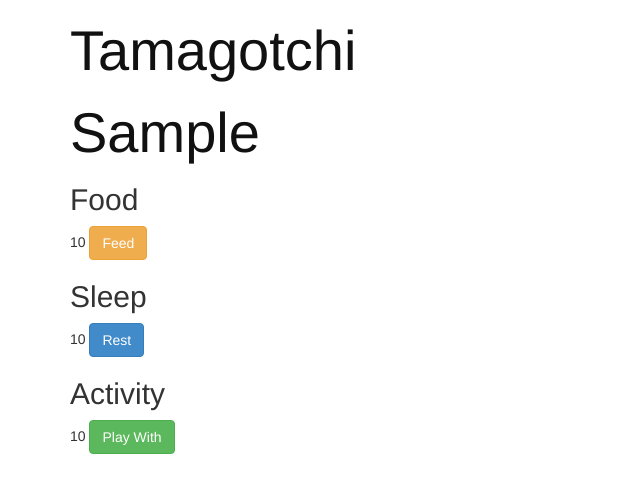
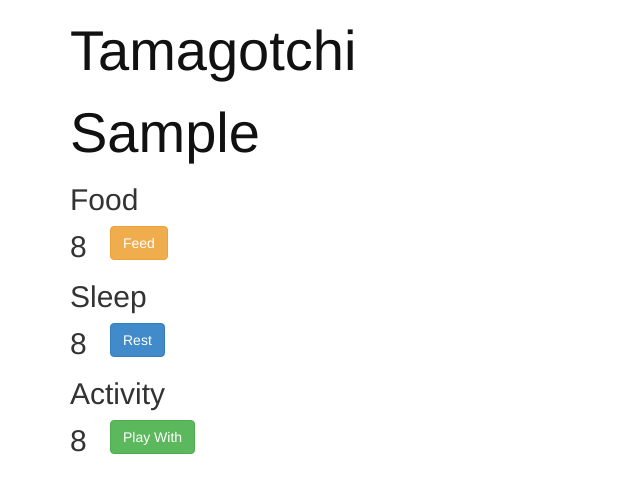
Before and after one commit to seann1/tamagotchi, a plain HTML site: page index.html in a window 1280 px wide. Both pictures are taken after typing "Sample" into the empty fields and a click on the button "Create My Pet!". Shown: the whole page, without its empty margins (0-640 px from the left). Drawn offline with Linux system fonts and the light colour scheme.

Commit message:
finished tamagotchi project

```diff
--- a/css/styles.css
+++ b/css/styles.css
@@ -8,3 +8,28 @@ input{
 #tom {
   display: none;
 }
+
+button {
+  display: inline;
+  margin: 20px;
+  margin-top: 0px;
+  margin-left: 40px;
+  border-style: solid;
+  border: 10px;
+  color: black;
+}
+
+#activityNum {
+  position: fixed;
+  font-size: 30px;
+}
+
+#sleepNum {
+  position: fixed;
+  font-size: 30px;
+}
+
+#foodNum {
+  position: fixed;
+  font-size: 30px;
+}
--- a/index.html
+++ b/index.html
@@ -23,19 +23,21 @@
           <div id="food">
             <h2>Food</h2>
             <span id="foodNum"></span>
-            <button type="feed" class="btn btn-warning">Feed</button>
+            <button type="feed" id="feed" class="btn btn-warning">Feed</button>
           </div>
           <div id="sleep">
             <h2>Sleep</h2>
             <span id="sleepNum"></span>
-            <button type="sleep" class="btn btn-primary">Rest</button>
+            <button type="sleep" id="sleep" class="btn btn-primary">Rest</button>
           </div>
           <div id="active">
             <h2>Activity</h2>
             <span id="activityNum"></span>
-            <button type="play" class="btn btn-success">Play With</button>
+            <button type="play" id="play" class="btn btn-success">Play With</button>
           </div>
         </div>
+          <div><h1><span id="alert"></span></h1></div>
+
     </div>
   </body>
 </html>
--- a/js/scripts.js
+++ b/js/scripts.js
@@ -11,18 +11,25 @@ var Tamagotchi = {
   activityLevel: 0,
 
   timePasses: function(){
-
     this.foodLevel --;
     this.sleepLevel --;
     this.activityLevel --;
   },
 
   isAlive: function(){
-    if (this.foodLevel > 0)
+    if (this.foodLevel >= 1 && this.sleepLevel >= 1 && this.activityLevel >= 1 )
       return true;
-    else
-      return false;
-  }
+    else {
+      if (this.foodLevel <= 0) {
+        this.causeOfDeath = "died of starvation!";
+      } else if (this.sleepLevel <= 0) {
+        this.causeOfDeath = "died of lack of sleep!";
+      } else if (this.activityLevel <= 0) {
+        this.causeOfDeath = "died of lack of attention!";
+      }
+    }
+  },
+  causeOfDeath: ""
 };
 
 
@@ -35,12 +42,42 @@ $(document).ready(function() {
      $("input#petName").val("");
      $("div#create-tom").hide();
      $("div#tom").show();
+     $("button#feed").click(function(event){
+      newPet.foodLevel = 10;
+      $("#foodNum").text(newPet.foodLevel);
+      event.preventDefault();
+    });
+     $("button#sleep").click(function(event){
+      newPet.sleepLevel = 10;
+      $("#sleepNum").text(newPet.sleepLevel);
+      event.preventDefault();
+    });
+     $("button#play").click(function(event){
+      newPet.activityLevel = 10;
+      $("#activityNum").text(newPet.activityLevel);
+      event.preventDefault();
+    });
+     var time = window.setInterval(function(){
+      if (newPet.isAlive() === true){
+     newPet.timePasses();
+     $("#foodNum").text(newPet.foodLevel);
+     $("#sleepNum").text(newPet.sleepLevel);
+     $("#activityNum").text(newPet.activityLevel);
+     $("#putName").text(petName);
+      } else {
+        window.clearInterval(time);
+        $("#tom").hide();
+        $("#alert").text(petName + newPet.causeOfDeath);
+
+      }
+    }, 1000);
      $("#foodNum").text(newPet.foodLevel);
      $("#sleepNum").text(newPet.sleepLevel);
      $("#activityNum").text(newPet.activityLevel);
      $("#putName").text(petName);
 
 
+
      event.preventDefault();
     });
 });
```
